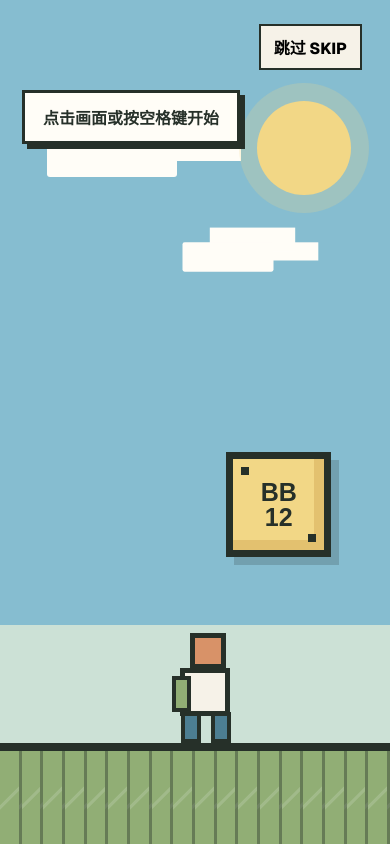
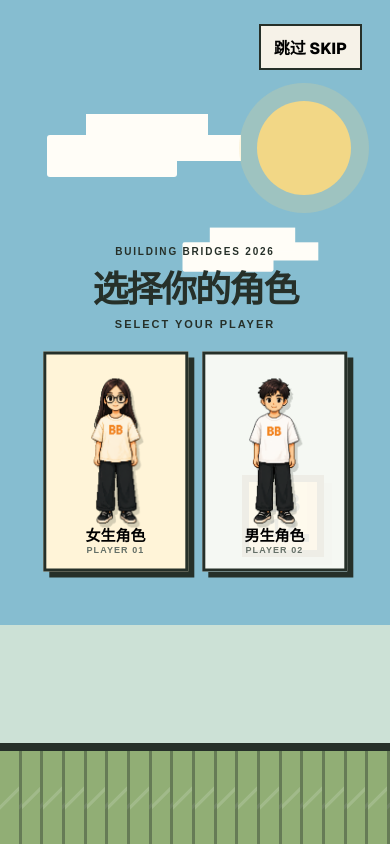
Before and after one commit to vickyjiusi/building-bridges-2026, a Next.js app: page / in a window 390 px wide. Shown: the top 844 px of the page. Built offline with nearby package versions, Linux system fonts and the light colour scheme; no server answers.

Commit message:
Add character selection intro

```diff
--- a/app/PixelIntro.tsx
+++ b/app/PixelIntro.tsx
@@ -5,7 +5,8 @@ import { useEffect, useRef, useState } from "react";
 const MUSIC_URL = "/audio/clair-de-lune.mp3";
 
 export default function PixelIntro() {
-  const [phase, setPhase] = useState<"ready" | "jump" | "burst" | "welcome" | "exiting" | "gone">("ready");
+  const [phase, setPhase] = useState<"choose" | "run" | "jump" | "burst" | "welcome" | "exiting" | "gone">("choose");
+  const [character, setCharacter] = useState<"girl" | "boy">("girl");
   const [playing, setPlaying] = useState(false);
   const [audioError, setAudioError] = useState(false);
   const audioRef = useRef<HTMLAudioElement>(null);
@@ -37,21 +38,39 @@ export default function PixelIntro() {
     setAudioError(false);
     void audio.play().then(() => setPlaying(true)).catch(() => { setPlaying(false); setAudioError(true); });
   };
-  const start = () => { if (phase === "ready") { startMusic();setPhase("jump");timersRef.current=[window.setTimeout(()=>setPhase("burst"),480),window.setTimeout(()=>setPhase("welcome"),1080)]; } };
+  const chooseCharacter = (next: "girl" | "boy") => {
+    if (phase !== "choose") return;
+    setCharacter(next);
+    startMusic();
+    setPhase("run");
+    timersRef.current=[
+      window.setTimeout(()=>setPhase("jump"),700),
+      window.setTimeout(()=>setPhase("burst"),1220),
+      window.setTimeout(()=>setPhase("welcome"),2150)
+    ];
+  };
   const skip = () => { timersRef.current.forEach(window.clearTimeout);startMusic();setPhase("gone");window.setTimeout(()=>{if(audioRef.current)audioRef.current.volume=.28;},100); };
   const toggleMusic = () => { const a=audioRef.current;if(!a)return;if(a.paused){a.volume=.28;setAudioError(false);void a.play().then(()=>setPlaying(true)).catch(()=>setAudioError(true));}else{a.pause();setPlaying(false);} };
 
   return <>
     <audio ref={audioRef} src={MUSIC_URL} loop preload="auto" onPlay={()=>setPlaying(true)} onPause={()=>setPlaying(false)} onError={()=>{setPlaying(false);setAudioError(true)}}/>
-    {phase!=="gone"&&<div className={`pixel-intro phase-${phase}`} onClick={start} onKeyDown={e => (e.key === " " || e.key === "Enter") && start()} role="button" tabIndex={0} aria-label="进入 BB12 班级空间">
+    {phase!=="gone"&&<div className={`pixel-intro phase-${phase}`} aria-label="进入 BB12 班级空间">
       <button className="intro-skip" onClick={e => { e.stopPropagation(); skip(); }}>跳过 SKIP</button>
       <div className="pixel-sky"><span className="cloud c1"/><span className="cloud c2"/><span className="sun"/></div>
-      <div className="intro-prompt">点击画面或按空格键开始</div>
+      <section className="character-chooser" aria-label="选择角色">
+        <small>BUILDING BRIDGES 2026</small>
+        <h1>选择你的角色</h1>
+        <p>SELECT YOUR PLAYER</p>
+        <div className="character-options">
+          <button onClick={()=>chooseCharacter("girl")}><img src="/characters/bb-girl.png" alt="淡黄色 BB 上衣的女生角色"/><b>女生角色</b><span>PLAYER 01</span></button>
+          <button onClick={()=>chooseCharacter("boy")}><img src="/characters/bb-boy.png" alt="白色 BB 上衣的男生角色"/><b>男生角色</b><span>PLAYER 02</span></button>
+        </div>
+      </section>
       <div className="welcome-backdrop" aria-hidden="true" />
       <div className="intro-title"><small>BUILDING BRIDGES 2026</small><h1>WELCOME<br/>TO <b>BB12</b></h1><p>进入我们的班级共同世界</p><button className="intro-enter" onClick={e=>{e.stopPropagation();enterPage();}}>进入班级空间 <span>→</span></button></div>
-      <div className="spark-seed" aria-hidden="true">✦</div>
+      <div className="spark-seed" aria-hidden="true"><b>★</b><i>✦</i><i>✦</i><i>✦</i></div>
       <div className="bb-block" aria-hidden="true"><span>BB<br/>12</span></div>
-      <div className="pixel-student" aria-hidden="true"><i className="head"/><i className="body"/><i className="bag"/><i className="leg l1"/><i className="leg l2"/></div>
+      <img className={`character-runner ${character}`} src={`/characters/bb-${character}.png`} alt="" aria-hidden="true"/>
       <div className="pixel-ground" aria-hidden="true">{Array.from({length: 18},(_,i)=><i key={i}/>)}</div>
       <div className="intro-wipe" />
     </div>}
--- a/app/globals.css
+++ b/app/globals.css
@@ -48,42 +48,42 @@
 /* Keep decorative hero layers from intercepting the two main links. */
 .fresh-hero::before,.garden-art,.garden-art *{pointer-events:none}
 .fresh-hero>div:not(.garden-art){position:relative;z-index:3}
+
+/* Character-select intro v3 */
+.character-chooser{position:absolute;left:7vw;top:50%;z-index:8;width:min(520px,86vw);transform:translateY(-50%);text-align:left}
+.character-chooser>small{font:900 10px Arial;letter-spacing:.18em;color:var(--ink)}
+.character-chooser h1{margin:12px 0 0;font-size:clamp(36px,5vw,72px);line-height:1;letter-spacing:-.05em}
+.character-chooser>p{margin:10px 0 22px;font:800 11px Arial;letter-spacing:.18em}
+.character-options{display:flex;gap:14px}
+.character-options button{width:180px;height:245px;padding:12px 12px 14px;display:grid;grid-template-rows:1fr auto auto;justify-items:center;border:3px solid var(--ink);background:rgba(255,253,247,.92);box-shadow:6px 6px 0 var(--ink);cursor:pointer;transition:transform .18s ease,background .18s ease}
+.character-options button:first-child{background:#fff4d8}.character-options button:hover,.character-options button:focus-visible{transform:translateY(-7px);background:var(--yellow);outline:3px solid var(--white);outline-offset:3px}
+.character-options img{height:170px;max-width:120px;object-fit:contain;align-self:end;image-rendering:auto;filter:drop-shadow(3px 4px 0 rgba(38,48,41,.2))}
+.character-options b{font-size:15px}.character-options span{font:800 9px Arial;letter-spacing:.12em;color:#657068}
+.phase-run .character-chooser{pointer-events:none;animation:chooserOut .35s ease forwards}
+.phase-jump .character-chooser,.phase-burst .character-chooser,.phase-welcome .character-chooser{display:none}
+.character-runner{position:absolute;left:18%;bottom:11%;z-index:5;width:130px;height:205px;object-fit:contain;object-position:center bottom;opacity:0;filter:drop-shadow(5px 6px 0 rgba(38,48,41,.2));transform-origin:50% 100%}
+.phase-run .character-runner{opacity:1;animation:runnerMove .7s cubic-bezier(.3,.05,.3,1) forwards}
+.phase-jump .character-runner{left:58%;opacity:1;animation:runnerJump .52s cubic-bezier(.25,0,.45,1)}
+.phase-burst .character-runner{left:58%;opacity:1;animation:runnerCelebrate .75s ease both}
+.spark-seed{left:63%;bottom:43%;width:230px;height:230px;font-size:inherit;text-shadow:none;pointer-events:none}
+.spark-seed b{position:absolute;inset:0;display:grid;place-items:center;font:900 145px/1 Arial;color:var(--yellow);-webkit-text-stroke:7px var(--ink);filter:drop-shadow(8px 9px 0 rgba(38,48,41,.22))}
+.spark-seed i{position:absolute;font-style:normal;font-size:54px;color:var(--white);-webkit-text-stroke:3px var(--ink)}
+.spark-seed i:nth-child(2){left:0;top:15%}.spark-seed i:nth-child(3){right:-3%;top:7%;color:var(--coral)}.spark-seed i:nth-child(4){right:17%;bottom:-6%;color:var(--white)}
+.phase-burst .spark-seed{opacity:1;animation:starBurst .85s cubic-bezier(.17,.84,.32,1) forwards}
+.phase-burst .spark-seed b{animation:starPulse .85s ease-out}.phase-burst .spark-seed i{animation:sparkPop .8s ease-out}
+@keyframes chooserOut{to{opacity:0;transform:translate(-30px,-50%);filter:blur(5px)}}
+@keyframes runnerMove{0%{left:18%;transform:translateY(0) rotate(0)}20%{transform:translateY(-7px) rotate(-2deg)}40%{transform:translateY(0) rotate(2deg)}60%{transform:translateY(-7px) rotate(-2deg)}80%{transform:translateY(0) rotate(2deg)}100%{left:58%;transform:translateY(0) rotate(0)}}
+@keyframes runnerJump{0%,100%{transform:translateY(0) scale(1)}52%{transform:translateY(-138px) scale(.96,1.04)}}
+@keyframes runnerCelebrate{0%{transform:translateY(0)}35%{transform:translateY(-18px) rotate(-3deg)}65%{transform:translateY(0) rotate(3deg)}100%{transform:translateY(0) rotate(0)}}
+@keyframes starBurst{0%{transform:translate(-18px,65px) scale(.12) rotate(-24deg);opacity:0}35%{opacity:1;transform:translate(0,0) scale(1.18) rotate(7deg)}70%{transform:scale(.96) rotate(-3deg);opacity:1}100%{transform:translate(105px,-70px) scale(.72) rotate(18deg);opacity:0}}
+@keyframes starPulse{0%{transform:scale(.3)}45%{transform:scale(1.12)}100%{transform:scale(1)}}
+@keyframes sparkPop{0%{transform:translate(0,45px) scale(.2);opacity:0}45%{opacity:1}100%{transform:translate(0,-30px) scale(1.2);opacity:0}}
+@media(max-width:700px){.character-chooser{left:50%;top:48%;transform:translate(-50%,-50%);text-align:center}.character-options{justify-content:center}.character-options button{width:145px;height:220px}.character-options img{height:145px}.character-runner{width:92px;height:155px}.phase-jump .character-runner,.phase-burst .character-runner{left:52%}.bb-block{left:62%;width:82px;height:82px}.spark-seed{left:52%;width:190px;height:190px}.spark-seed b{font-size:115px}}
+
+/* Preserve the original two-column homepage while keeping links clickable. */
+.fresh-hero::before,.garden-art,.garden-art *{pointer-events:none!important}
+.hero-stamp{position:absolute!important;right:4vw;top:35px;z-index:4}
+.fresh-hero>div:not(.garden-art):not(.hero-stamp){position:relative;z-index:10}
+.hero-buttons,.hero-buttons a{position:relative;z-index:100;pointer-events:auto!important}
 .hero-buttons{position:relative;z-index:5}
 .hero-buttons a{position:relative;z-index:6;pointer-events:auto}
-
-/* Fix homepage button click area */
-.fresh-hero::before,
-.garden-art,
-.garden-art * {
-  pointer-events: none !important;
-}
-
-.fresh-hero > div:not(.garden-art) {
-  position: relative;
-  z-index: 10;
-}
-
-.hero-buttons {
-  position: relative;
-  z-index: 100;
-  pointer-events: auto !important;
-}
-
-.hero-buttons a {
-  position: relative;
-  z-index: 101;
-  pointer-events: auto !important;
-}
-
-/* Restore the original hero layout */
-.hero-stamp {
-  position: absolute !important;
-  right: 4vw;
-  top: 35px;
-  z-index: 4;
-}
-
-.fresh-hero > div:not(.garden-art):not(.hero-stamp) {
-  position: relative;
-  z-index: 10;
-}
```
Also changed, not shown: public/characters/bb-boy.png (added), public/characters/bb-girl.png (added).
